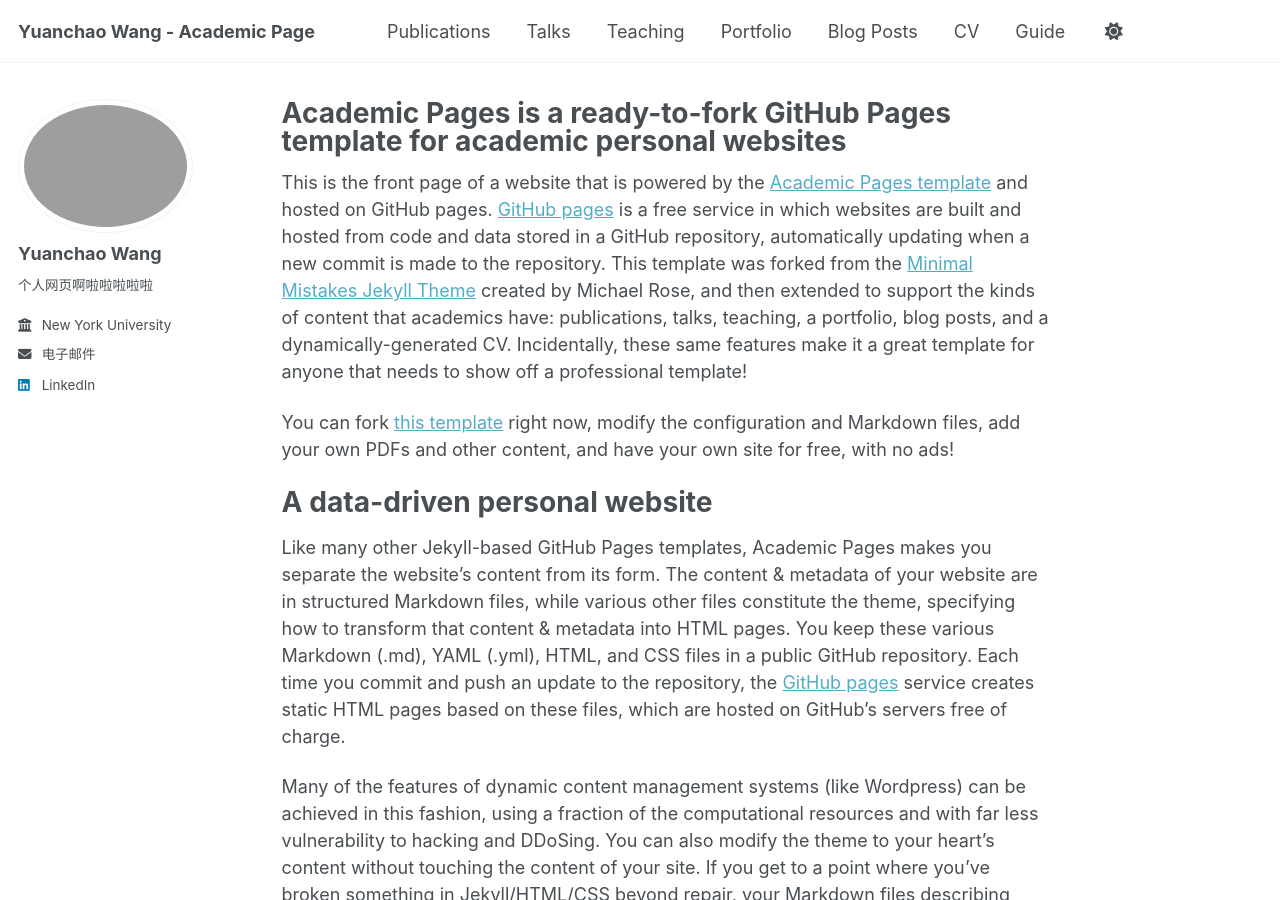
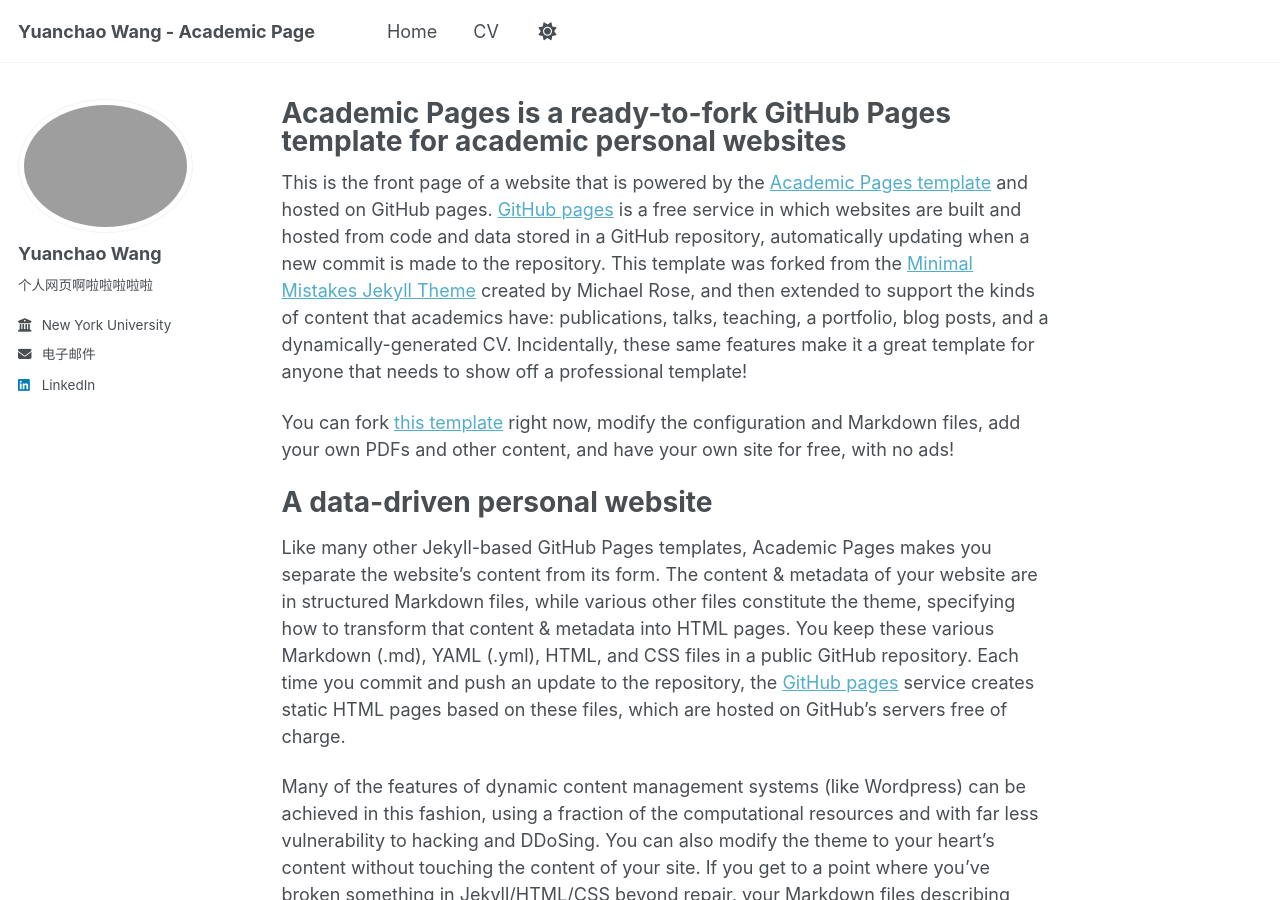
Before and after one commit to JohnnyWyc/JohnnyWyc.github.io, a Jekyll site: the page built from _pages/about.md, in a window 1280 px wide and 900 px high. Built offline with Jekyll 4.4.1, drawn with Linux system fonts in a browser that asks for light colours; a script bundle is joined from its source files by our own code; library files that are not in the unit come from our copies.

Commit message:
Update navigation.yml

```diff
--- a/_data/navigation.yml
+++ b/_data/navigation.yml
@@ -8,26 +8,8 @@
 #      Markdown formatted page while the second is generated using JSON.
 
 main:
-  - title: "Publications"
-    url: /publications/
-
-  - title: "Talks"
-    url: /talks/
-
-  - title: "Teaching"
-    url: /teaching/
-
-  - title: "Portfolio"
-    url: /portfolio/
-
-  - title: "Blog Posts"
-    url: /year-archive/
+  - title: "Home"
+    url: "/"
 
   - title: "CV"
     url: /cv/
-
-  # - title: "CV"
-  #   url: /cv-json/
-
-  - title: "Guide"
-    url: /markdown/
```
